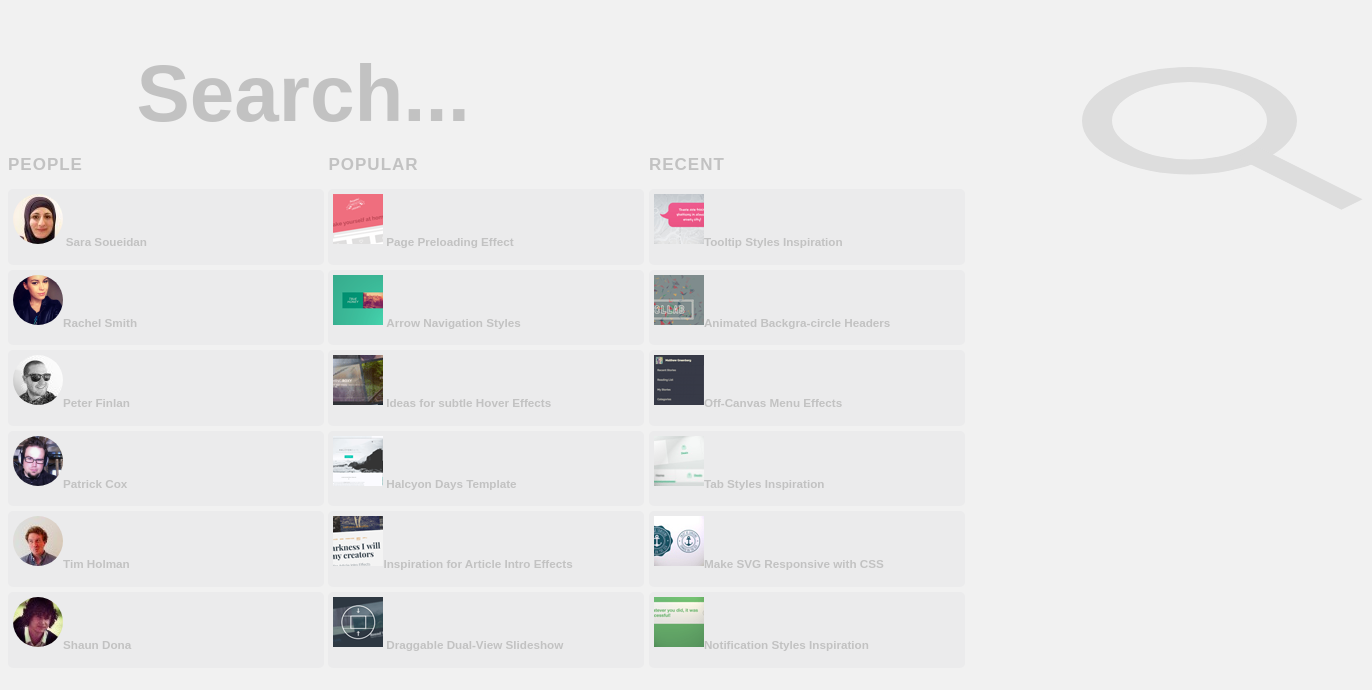
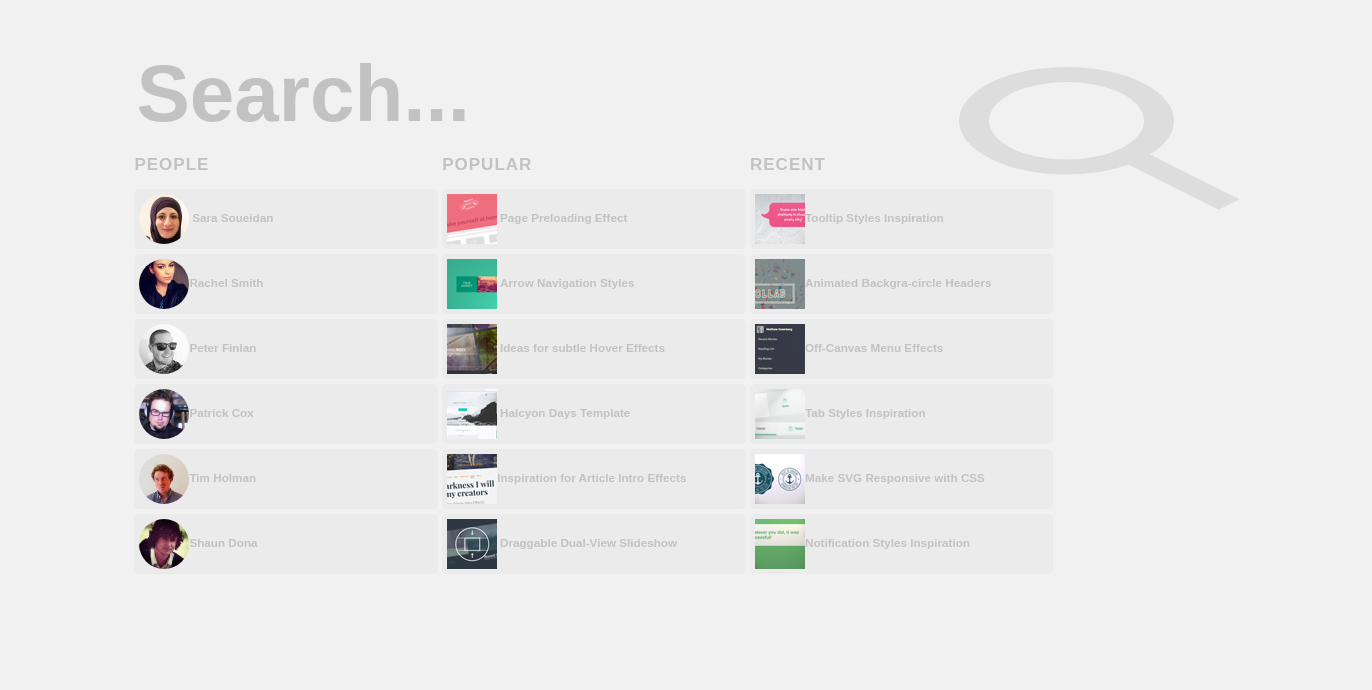
Before and after one commit to GolovinAnton/m1_hw5, a plain HTML site: page index.html in a window 1280 px wide. Shown: the whole page, 1372 px wide, since content can reach past the window. Drawn offline with Linux system fonts and the light colour scheme.

Commit message:
change position

```diff
--- a/styles.css
+++ b/styles.css
@@ -1,3 +1,10 @@
+
+*{
+	box-sizing: border-box;
+	transition: all 0.1s linear;
+}
+
+
 
 html {
 	height: 100%;
@@ -44,18 +51,22 @@ button {
 	position: absolute;
 	width: 80px;
 	height: 80px;
-	right: 0;
+	/*right: 0;*/
 	top: 40%;
 	background: transparent;
 	border: none;
 }
-
+button:hover,
+button:focus {
+	width: 90px;
+	height: 90px;
+}
 
 
 .column {
 	display: inline-block;
 	font-size: 10px;
-	width:25%;
+	width:30%;
 	padding: 0;
 	margin: 0;
 }
@@ -77,10 +88,10 @@ ul {
 	display: block;
 	border-radius: 5px;
 	background-color: rgba(118, 117, 128, 0.05);
-
-
-
-
+}
+main {
+	width: 80%;
+	margin: 0 auto;
 }
 .column a:hover {
 	background-color: rgba(118, 117, 128, 0.1);
@@ -91,6 +102,11 @@ ul {
 	border-radius: 100px;
 }
 img + .vr {
+
+	display: inline-block;
+
+}
+li img {
+	width: 50px;
 	vertical-align: middle;
-	display: inline-block;
 }
```
